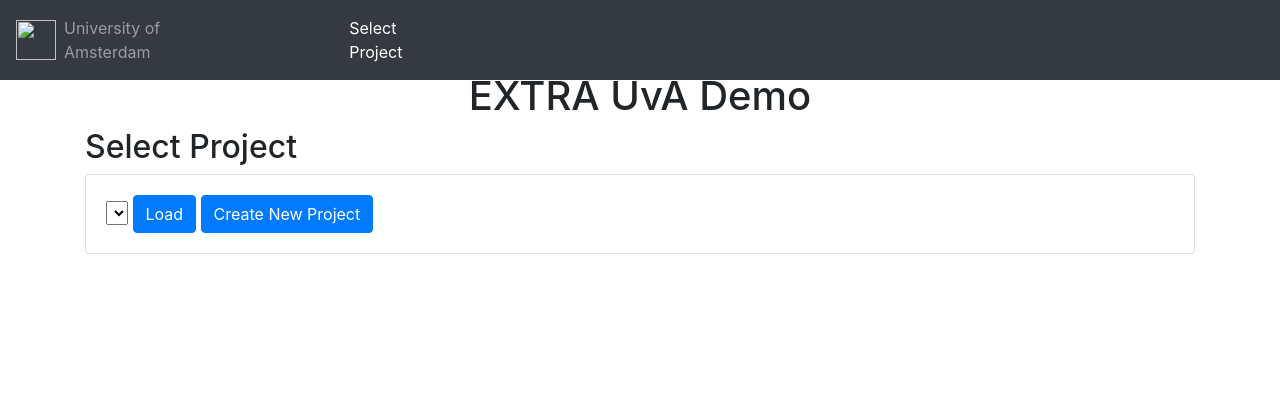
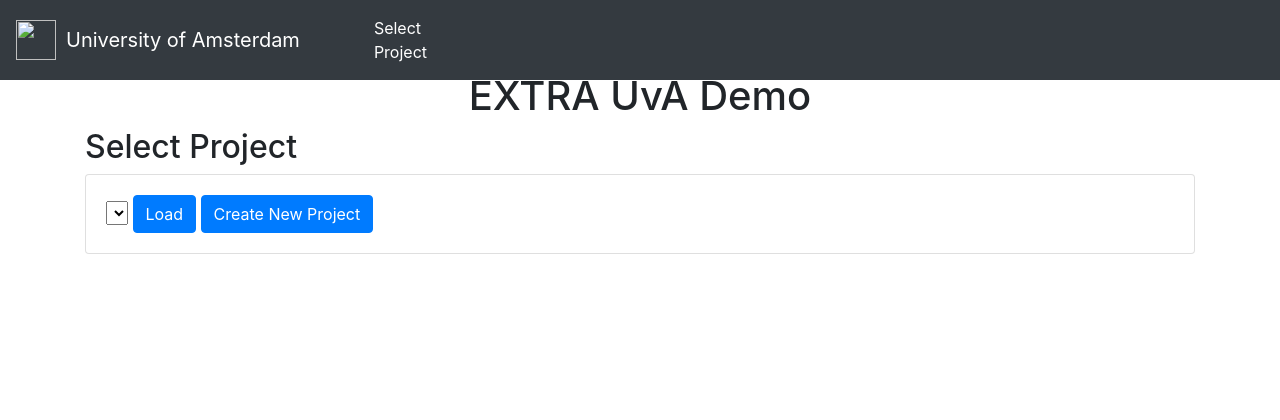
Before and after one commit to giuliostramondo/extra_demo, a Flask app: page / in a window 1280 px wide. Shown: the top 420 px of the page. Run offline with Flask 2, Linux system fonts and the light colour scheme; lists and menus that the app fills with data are empty; some libraries are stand-ins or nearby versions.

Commit message:
Fixed uva banner highlighting

```diff
--- a/web_interface/templates/index.html
+++ b/web_interface/templates/index.html
@@ -26,14 +26,9 @@
         <a href="http://www.uva.nl">
         <img style="-webkit-user-select: none;" src="https://extranet.uva.nl//webfiles/1536316979071/_favicon/apple-touch-icon-180x180.png" width="40" height="40">
         </a>
-      <div class="collapse navbar-collapse" id="navbarCollapse" >
+        <a class="navbar-brand" href="http://www.uva.nl" style="padding-left:10px;">University of Amsterdam</a>
+      <div class="collapse navbar-collapse" id="navbarCollapse" style="padding-left:50px;">
         <ul class="navbar-nav mr-auto" >
-          <li class="nav-item active">
-            <a class="nav-link" href="http://www.uva.nl">University of Amsterdam<span class="sr-only">(current)</span></a>
-          </li>
-          <li class="nav-item active" style="visibility:hidden">
-            <a class="nav-link" href="#">Select Pr</a>
-          </li>
           <li class="nav-item active">
             <a class="nav-link" href="#" id="nav-item-select_project">Select Project<span class="sr-only">(current)</span></a>
           </li>
```
